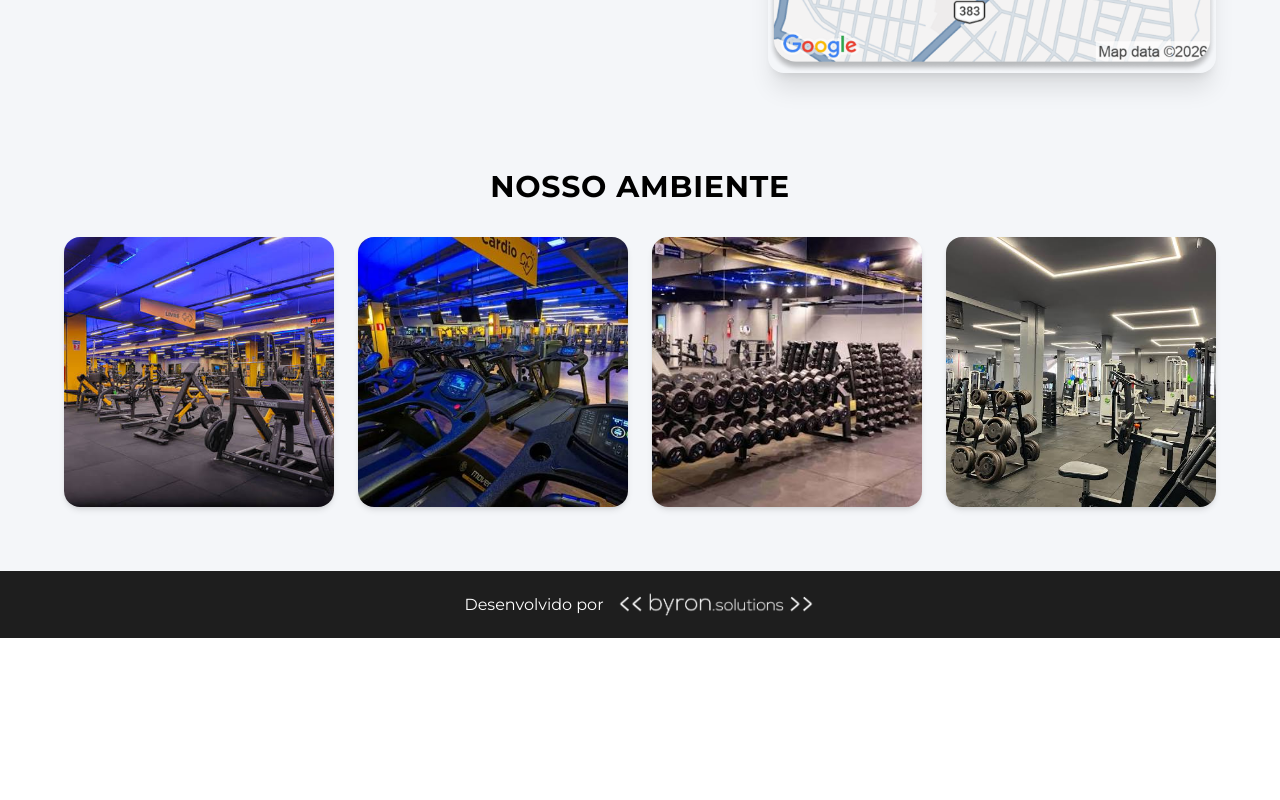
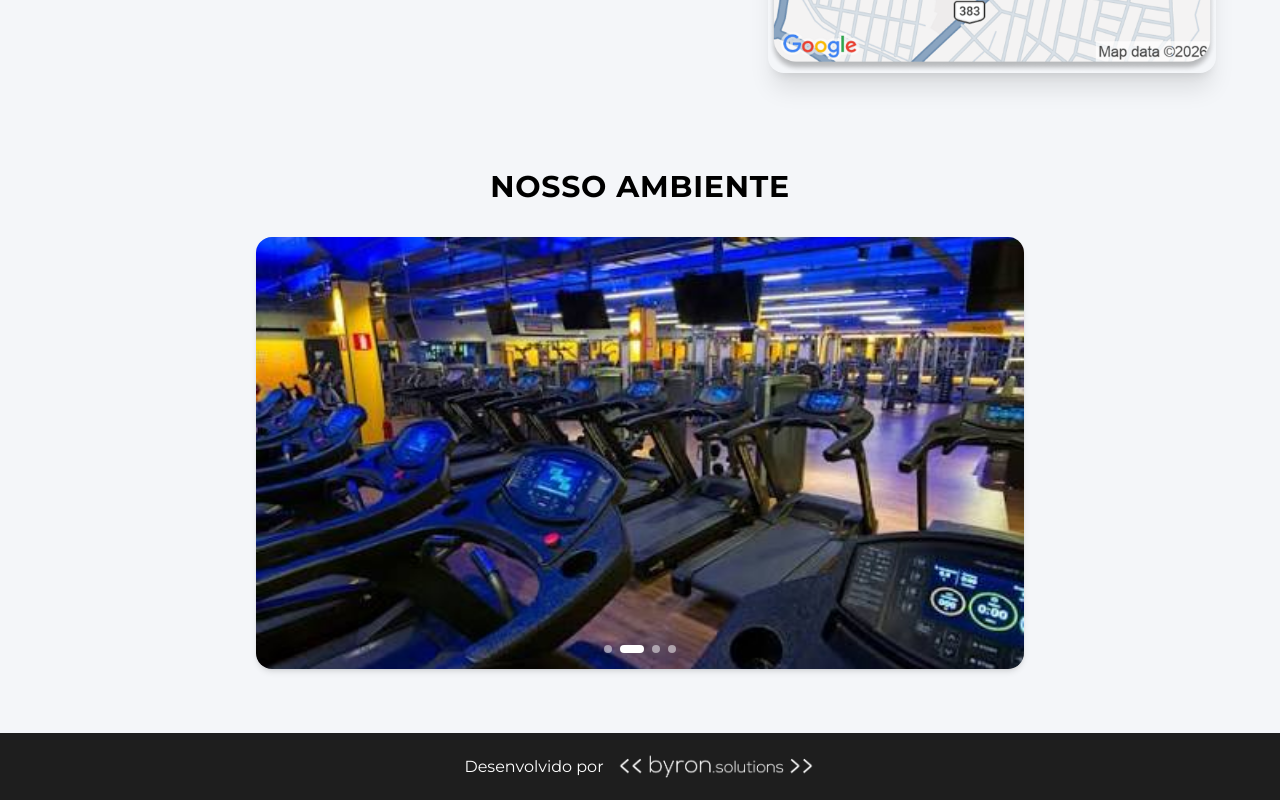
Before and after one commit to matheusferrari-mar/CrossForce, a Next.js app: page /sobrePage in a window 1280 px wide. Shown: the part 519-1319 px from the top of the page. Before the commit the page ends 1157 px from the top, so only its background shows below. Built offline with nearby package versions, Linux system fonts and the light colour scheme.

Commit message:
feat: implementa o carrousel de imagens, usando a lib frame_motion

```diff
--- a/src/app/sobrePage/page.tsx
+++ b/src/app/sobrePage/page.tsx
@@ -1,20 +1,32 @@
+'use client';
+
 import React from 'react';
+import { motion } from 'framer-motion';
+import ImageCarousel from "@/src/components/imageCarousel/ImageCarousel";
+
 export default function SobrePage() {
   const imagensAmbiente = [
     '/img/sobreImages/equipamentos.jpg',
     '/img/sobreImages/esteiras.jpg',
     '/img/sobreImages/halteresAcademia.jpg',
-    '/img/sobreImages/interiorAcademia.jpg'
+    '/img/sobreImages/interiorAcademia.jpg',
+    // adicione quantas imagens quiser aqui, o carrossel se ajusta sozinho
   ];
+
   return (
-    <div className="min-h-screen flex flex-col scroll-behavior: smooth">
+    <div className="min-h-screen flex flex-col">
 
       <main className="flex-1 bg-[#f4f6f9] w-full py-16 px-6 sm:px-12">
         <div className="max-w-6xl mx-auto space-y-24">
 
-
           <section className="flex flex-col md:flex-row items-center justify-between gap-12">
-            <div className="flex-1 space-y-6">
+            <motion.div
+              initial={{ opacity: 0, y: 20 }}
+              whileInView={{ opacity: 1, y: 0 }}
+              viewport={{ once: true, margin: '-80px' }}
+              transition={{ duration: 0.5, ease: 'easeOut' }}
+              className="flex-1 space-y-6"
+            >
               <h1 className="text-4xl md:text-5xl font-extrabold text-black uppercase tracking-tight">
                 Conheça o nosso espaço
               </h1>
@@ -27,39 +39,38 @@ export default function SobrePage() {
                 Nosso ambiente é climatizado, inspirador e focado em resultados.
                 Venha treinar em um local que te impulsiona!
               </p>
-            </div>
+            </motion.div>
 
-
-              <img
-                src="/img/sobreImages/mapa.png"
-                alt="Localização no mapa"
-                className="w-full max-w-md rounded-2xl shadow-xl transition-transform hover:scale-120  "
-              />
-
+            <motion.img
+              initial={{ opacity: 0, scale: 0.95 }}
+              whileInView={{ opacity: 1, scale: 1 }}
+              viewport={{ once: true, margin: '-80px' }}
+              transition={{ duration: 0.5, ease: 'easeOut' }}
+              src="/img/sobreImages/mapa.png"
+              alt="Localização no mapa"
+              className="w-full max-w-md rounded-2xl shadow-xl transition-transform duration-300 hover:scale-105"
+            />
           </section>
 
-
-          <section className="text-center space-y-8">
+          <motion.section
+            initial={{ opacity: 0, y: 20 }}
+            whileInView={{ opacity: 1, y: 0 }}
+            viewport={{ once: true, margin: '-80px' }}
+            transition={{ duration: 0.5, ease: 'easeOut' }}
+            className="text-center space-y-8"
+          >
             <h2 className="text-3xl font-extrabold text-black uppercase tracking-wide">
               Nosso Ambiente
             </h2>
 
-            <div className="grid grid-cols-1 sm:grid-cols-2 md:grid-cols-4 gap-6">
-              {imagensAmbiente.map((img, index) => (
-                <img
-                  key={index}
-                  src={img}
-                  alt={`Ambiente ${index + 1}`}
-                  className="w-full aspect-square hover:scale-110 transition-transform object-cover rounded-2xl shadow-md hover:shadow-xl transition-shadow duration-300"
-                />
-              ))}
+            <div className="max-w-3xl mx-auto">
+              <ImageCarousel images={imagensAmbiente} altPrefix="Ambiente da academia" />
             </div>
-          </section>
+          </motion.section>
 
         </div>
       </main>
 
-
     </div>
   );
 }
--- /dev/null
+++ b/src/components/imageCarousel/ImageCarousel.tsx
@@ -0,0 +1,106 @@
+'use client';
+
+import React, { useState, useEffect, useCallback } from 'react';
+import { motion, AnimatePresence } from 'framer-motion';
+import { ChevronLeft, ChevronRight } from 'lucide-react';
+
+interface ImageCarouselProps {
+  images: string[];
+  altPrefix?: string;
+  autoPlayInterval?: number; // ms, 0 desativa autoplay
+}
+
+export default function ImageCarousel({
+  images,
+  altPrefix = 'Imagem',
+  autoPlayInterval = 4000,
+}: ImageCarouselProps) {
+  const [index, setIndex] = useState(0);
+  const [direction, setDirection] = useState(0);
+  const [isPaused, setIsPaused] = useState(false);
+
+  const paginate = useCallback(
+    (newDirection: number) => {
+      setDirection(newDirection);
+      setIndex((prev) => (prev + newDirection + images.length) % images.length);
+    },
+    [images.length]
+  );
+
+  useEffect(() => {
+    if (!autoPlayInterval || isPaused) return;
+    const timer = setInterval(() => paginate(1), autoPlayInterval);
+    return () => clearInterval(timer);
+  }, [autoPlayInterval, isPaused, paginate]);
+
+  const variants = {
+    enter: (dir: number) => ({ x: dir > 0 ? 80 : -80, opacity: 0 }),
+    center: { x: 0, opacity: 1 },
+    exit: (dir: number) => ({ x: dir > 0 ? -80 : 80, opacity: 0 }),
+  };
+
+  return (
+    <div
+      className="relative w-full overflow-hidden rounded-2xl shadow-md group"
+      onMouseEnter={() => setIsPaused(true)}
+      onMouseLeave={() => setIsPaused(false)}
+    >
+      <div className="relative aspect-video w-full bg-gray-200">
+        <AnimatePresence initial={false} custom={direction} mode="wait">
+          <motion.img
+            key={index}
+            src={images[index]}
+            alt={`${altPrefix} ${index + 1}`}
+            custom={direction}
+            variants={variants}
+            initial="enter"
+            animate="center"
+            exit="exit"
+            transition={{ duration: 0.4, ease: 'easeInOut' }}
+            drag="x"
+            dragConstraints={{ left: 0, right: 0 }}
+            dragElastic={0.6}
+            onDragEnd={(_, info) => {
+              if (info.offset.x < -60) paginate(1);
+              else if (info.offset.x > 60) paginate(-1);
+            }}
+            className="absolute inset-0 w-full h-full object-cover cursor-grab active:cursor-grabbing"
+          />
+        </AnimatePresence>
+      </div>
+
+      {/* Setas de navegação — aparecem no hover */}
+      <button
+        onClick={() => paginate(-1)}
+        className="absolute left-3 top-1/2 -translate-y-1/2 bg-black/40 hover:bg-black/70 text-white rounded-full p-2 opacity-0 group-hover:opacity-100 transition-all duration-200 hover:scale-110"
+        aria-label="Imagem anterior"
+      >
+        <ChevronLeft size={22} />
+      </button>
+      <button
+        onClick={() => paginate(1)}
+        className="absolute right-3 top-1/2 -translate-y-1/2 bg-black/40 hover:bg-black/70 text-white rounded-full p-2 opacity-0 group-hover:opacity-100 transition-all duration-200 hover:scale-110"
+        aria-label="Próxima imagem"
+      >
+        <ChevronRight size={22} />
+      </button>
+
+      {/* Indicadores */}
+      <div className="absolute bottom-4 left-1/2 -translate-x-1/2 flex gap-2">
+        {images.map((_, i) => (
+          <button
+            key={i}
+            onClick={() => {
+              setDirection(i > index ? 1 : -1);
+              setIndex(i);
+            }}
+            className={`h-2 rounded-full transition-all duration-300 ${
+              i === index ? 'w-6 bg-white' : 'w-2 bg-white/50 hover:bg-white/80'
+            }`}
+            aria-label={`Ir para imagem ${i + 1}`}
+          />
+        ))}
+      </div>
+    </div>
+  );
+}
```
